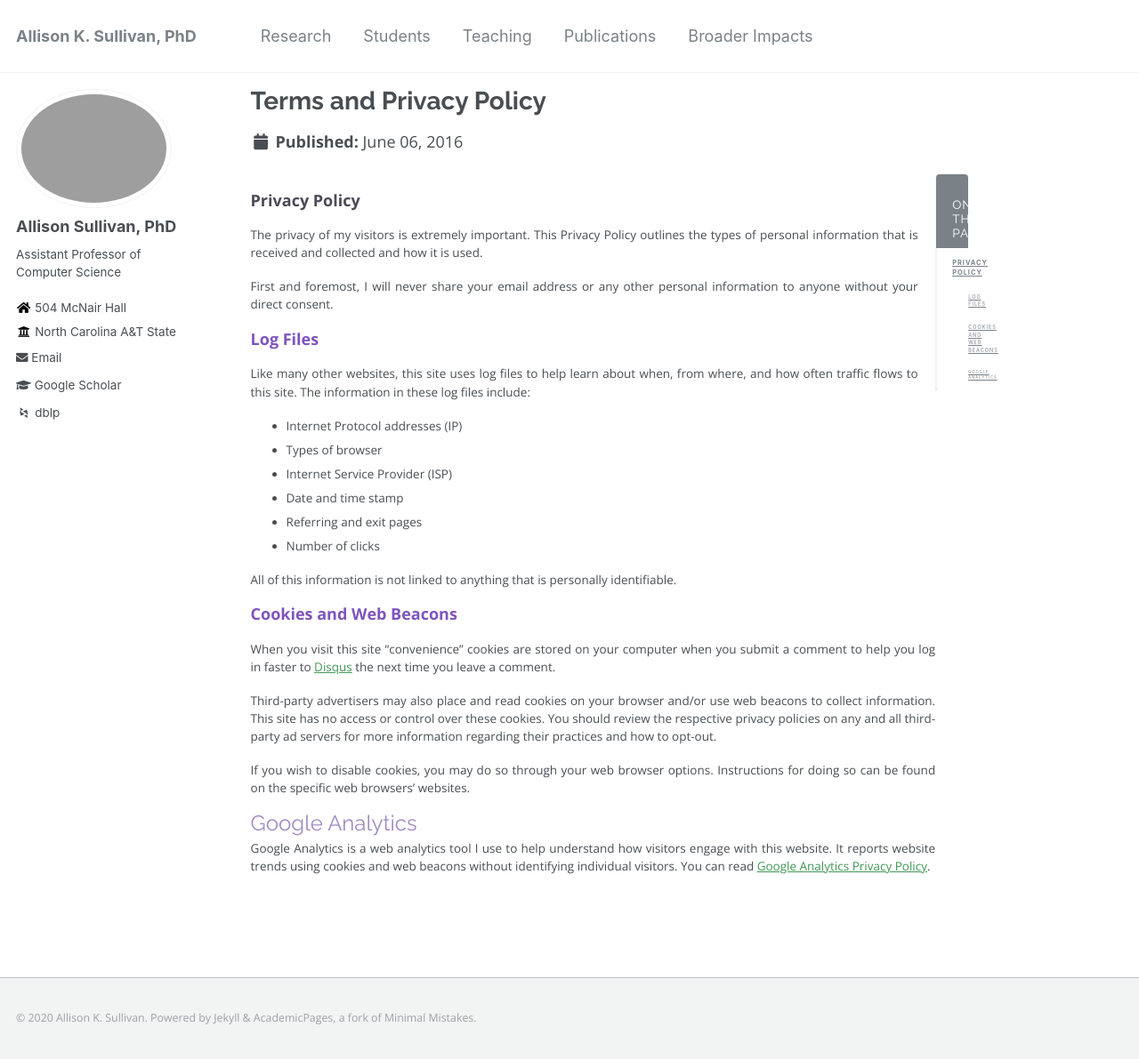
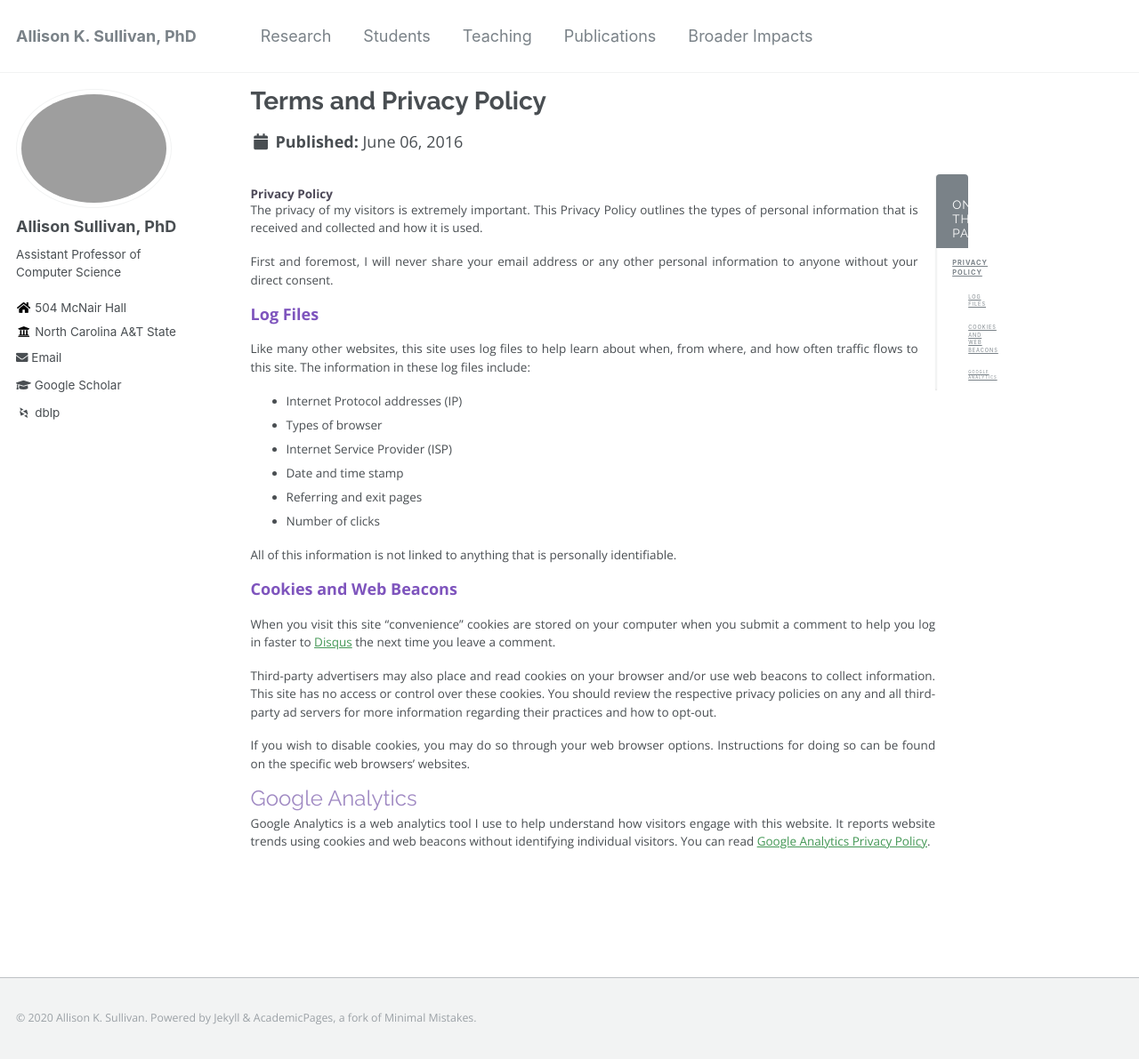
Before and after one commit to Allisonius/allisonius.github.io, a Jekyll site: the page built from _pages/terms.md, in a window 1280 px wide and 1191 px high. Shown: the whole window at 89% size. Built offline with Jekyll 4.4.1, drawn with Linux system fonts in a browser that asks for light colours; some web fonts are replaced.

Commit message:
Update _page.scss

```diff
--- a/_sass/_page.scss
+++ b/_sass/_page.scss
@@ -68,8 +68,8 @@
 
 
   h2 {
-     margin-bottom: 1em;
-     font-size: $type-size-5;
+     margin-bottom: 0em;
+     font-size: $type-size-6;
      color: #4d4958;
 
   }
```
